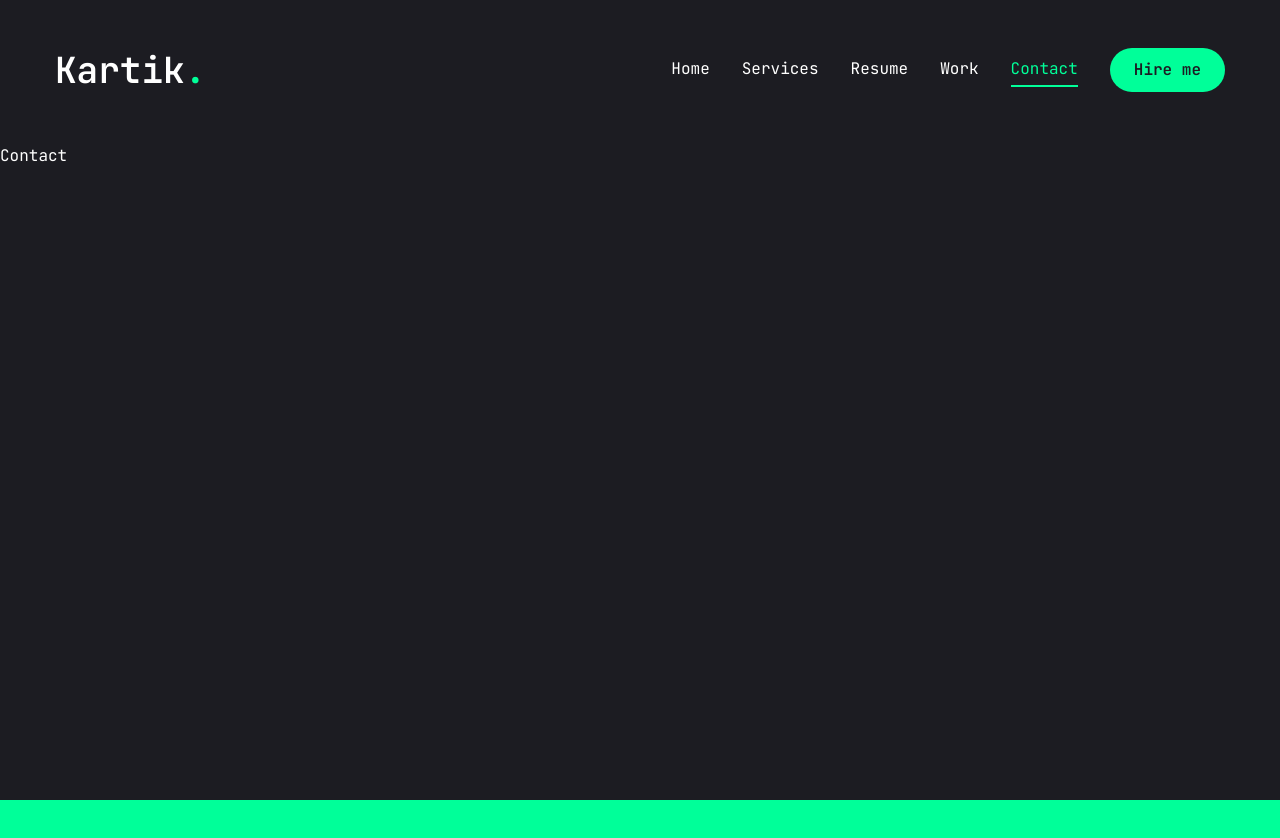
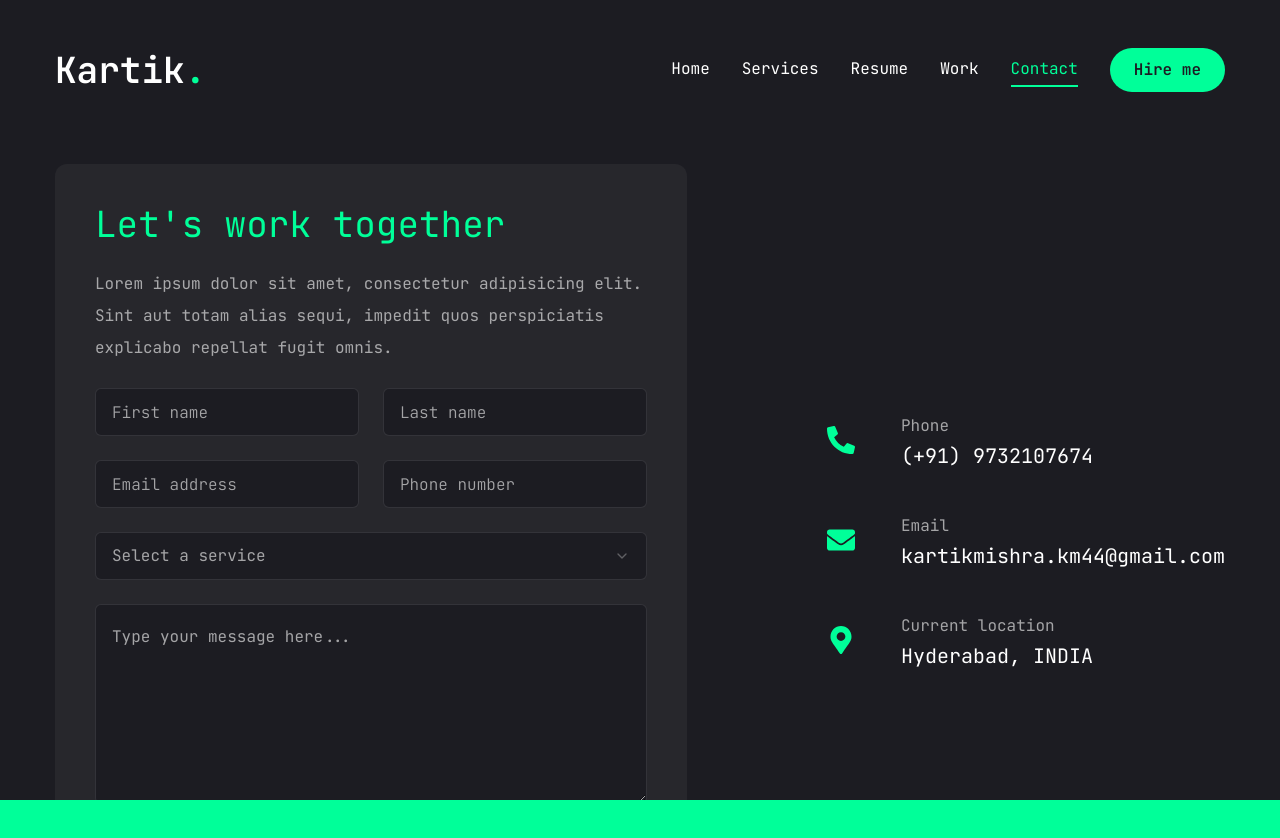
Before and after one commit to mrkartikmishra/nextjs-portfolio, a Next.js app: page /contact in a window 1280 px wide. Shown: the top 838 px of the page. Before the commit the page ends 800 px from the top, so only its background shows below. Built offline with nearby package versions, Linux system fonts and the light colour scheme.

Commit message:
contact page

```diff
--- a/package.json
+++ b/package.json
@@ -24,6 +24,7 @@
     "react-countup": "^6.5.3",
     "react-dom": "^18",
     "react-icons": "^5.3.0",
+    "swiper": "^11.1.11",
     "tailwind-merge": "^2.5.2",
     "tailwindcss-animate": "^1.0.7"
   },
--- a/src/app/contact/page.jsx
+++ b/src/app/contact/page.jsx
@@ -1,4 +1,115 @@
+"use client";
+
+import { motion } from "framer-motion";
+
+import { Button } from "@/components/ui/button";
+import { Input } from "@/components/ui/input";
+import { Textarea } from "@/components/ui/textarea";
+import {
+  Select,
+  SelectContent,
+  SelectGroup,
+  SelectItem,
+  SelectLabel,
+  SelectTrigger,
+  SelectValue,
+} from "@/components/ui/select";
+
+import { FaPhoneAlt, FaEnvelope, FaMapMarkerAlt } from "react-icons/fa";
+
+const contactInfo = [
+  {
+    icon: <FaPhoneAlt />,
+    title: "Phone",
+    description: "(+91) 9732107674",
+  },
+  {
+    icon: <FaEnvelope />,
+    title: "Email",
+    description: "kartikmishra.km44@gmail.com",
+  },
+  {
+    icon: <FaMapMarkerAlt />,
+    title: "Current location",
+    description: "Hyderabad, INDIA",
+  },
+];
+
 const Contact = () => {
-  return <div>Contact</div>;
+  return (
+    <motion.section
+      initial={{ opacity: 0 }}
+      animate={{
+        opacity: 1,
+        transition: { delay: 2.4, duration: 0.4, ease: "easeIn" },
+      }}
+      className="py-6"
+    >
+      <div className="container mx-auto">
+        <div className="flex flex-col xl:flex-row gap-[30px]">
+          <div className="xl:w-[54%] order-2 xl:order-none">
+            <form className="flex flex-col gap-6 p-10 bg-[#27272c] rounded-xl">
+              <h3 className="text-4xl text-accent">Let's work together</h3>
+              <p className="text-white/60">
+                Lorem ipsum dolor sit amet, consectetur adipisicing elit. Sint
+                aut totam alias sequi, impedit quos perspiciatis explicabo
+                repellat fugit omnis.
+              </p>
+              <div className="grid grid-cols-1 gap-6 md:grid-cols-2">
+                <Input type="firstname" placeholder="First name" />
+                <Input type="lastname" placeholder="Last name" />
+                <Input type="email" placeholder="Email address" />
+                <Input type="phone" placeholder="Phone number" />
+              </div>
+              <Select>
+                <SelectTrigger className="w-full">
+                  <SelectValue placeholder="Select a service" />
+                </SelectTrigger>
+                <SelectContent>
+                  <SelectGroup>
+                    <SelectLabel>Select a service</SelectLabel>
+                    <SelectItem value="blockchain">
+                      Blockchain development
+                    </SelectItem>
+                    <SelectItem value="fullstack">
+                      Full stack development
+                    </SelectItem>
+                    <SelectItem value="backend">Backend development</SelectItem>
+                    <SelectItem value="frontend">
+                      Frontend development
+                    </SelectItem>
+                  </SelectGroup>
+                </SelectContent>
+              </Select>
+              <Textarea
+                className="h-[200px]"
+                placeholder="Type your message here..."
+              />
+              <Button size="md" className="max-w-40">
+                Send message
+              </Button>
+            </form>
+          </div>
+          <div className="flex items-center flex-1 order-1 mb-8 xl:justify-end xl:order-none xl:mb-0">
+            <ul className="flex flex-col gap-10">
+              {contactInfo.map((info, index) => {
+                return (
+                  <li key={index} className="flex items-center gap-6">
+                    <div className="w-[52px] xl:w-[72px] bg-[#2727c] text-accent rounded-md flex items-center justify-center">
+                      <div className="text-[28px]">{info.icon}</div>
+                    </div>
+                    <div className="felx-1">
+                      <p className="text-white/60">{info.title}</p>
+                      <h3 className="text-xl">{info.description}</h3>
+                    </div>
+                  </li>
+                );
+              })}
+            </ul>
+          </div>
+        </div>
+      </div>
+    </motion.section>
+  );
 };
 export default Contact;
--- a/src/components/ui/input.jsx
+++ b/src/components/ui/input.jsx
@@ -1,19 +1,20 @@
-import * as React from "react"
+import * as React from "react";
 
-import { cn } from "@/lib/utils"
+import { cn } from "@/lib/utils";
 
 const Input = React.forwardRef(({ className, type, ...props }, ref) => {
   return (
-    (<input
+    <input
       type={type}
       className={cn(
-        "flex h-10 w-full rounded-md border border-slate-200 bg-white px-3 py-2 text-sm ring-offset-white file:border-0 file:bg-transparent file:text-sm file:font-medium placeholder:text-slate-500 focus-visible:outline-none focus-visible:ring-2 focus-visible:ring-slate-950 focus-visible:ring-offset-2 disabled:cursor-not-allowed disabled:opacity-50 dark:border-slate-800 dark:bg-slate-950 dark:ring-offset-slate-950 dark:placeholder:text-slate-400 dark:focus-visible:ring-slate-300",
+        "flex h-[48px] rounded-md border border-white/10 focus:border-accent font-light bg-primary px-4 py-5 text-base placeholder:text-white/60 outline-none",
         className
       )}
       ref={ref}
-      {...props} />)
+      {...props}
+    />
   );
-})
-Input.displayName = "Input"
+});
+Input.displayName = "Input";
 
-export { Input }
+export { Input };
--- a/src/components/ui/select.jsx
+++ b/src/components/ui/select.jsx
@@ -1,112 +1,139 @@
-"use client"
+"use client";
 
-import * as React from "react"
-import * as SelectPrimitive from "@radix-ui/react-select"
-import { Check, ChevronDown, ChevronUp } from "lucide-react"
+import * as React from "react";
+import * as SelectPrimitive from "@radix-ui/react-select";
+import { Check, ChevronDown, ChevronUp } from "lucide-react";
 
-import { cn } from "@/lib/utils"
+import { cn } from "@/lib/utils";
 
-const Select = SelectPrimitive.Root
+const Select = SelectPrimitive.Root;
 
-const SelectGroup = SelectPrimitive.Group
+const SelectGroup = SelectPrimitive.Group;
 
-const SelectValue = SelectPrimitive.Value
+const SelectValue = SelectPrimitive.Value;
 
-const SelectTrigger = React.forwardRef(({ className, children, ...props }, ref) => (
+const SelectTrigger = React.forwardRef(
+  ({ className, children, ...props }, ref) => (
     <SelectPrimitive.Trigger
       ref={ref}
       className={cn(
-      "flex h-10 w-full items-center justify-between rounded-md border border-slate-200 bg-white px-3 py-2 text-sm ring-offset-white placeholder:text-slate-500 focus:outline-none focus:ring-2 focus:ring-slate-950 focus:ring-offset-2 disabled:cursor-not-allowed disabled:opacity-50 [&>span]:line-clamp-1 dark:border-slate-800 dark:bg-slate-950 dark:ring-offset-slate-950 dark:placeholder:text-slate-400 dark:focus:ring-slate-300",
+        "flex h-[48px] w-full items-center justify-between rounded-md border border-white/10 bg-primary px-4 py-5 text-base text-white/60 placeholder:text-white/10 focus:border-accent outline-none",
         className
       )}
-    {...props}>
+      {...props}
+    >
       {children}
       <SelectPrimitive.Icon asChild>
-      <ChevronDown className="h-4 w-4 opacity-50" />
+        <ChevronDown className="w-4 h-4 opacity-50" />
       </SelectPrimitive.Icon>
     </SelectPrimitive.Trigger>
-))
-SelectTrigger.displayName = SelectPrimitive.Trigger.displayName
+  )
+);
+SelectTrigger.displayName = SelectPrimitive.Trigger.displayName;
 
-const SelectScrollUpButton = React.forwardRef(({ className, ...props }, ref) => (
+const SelectScrollUpButton = React.forwardRef(
+  ({ className, ...props }, ref) => (
     <SelectPrimitive.ScrollUpButton
       ref={ref}
-    className={cn("flex cursor-default items-center justify-center py-1", className)}
-    {...props}>
-    <ChevronUp className="h-4 w-4" />
+      className={cn(
+        "flex cursor-default items-center justify-center py-1",
+        className
+      )}
+      {...props}
+    >
+      <ChevronUp className="w-4 h-4" />
     </SelectPrimitive.ScrollUpButton>
-))
-SelectScrollUpButton.displayName = SelectPrimitive.ScrollUpButton.displayName
+  )
+);
+SelectScrollUpButton.displayName = SelectPrimitive.ScrollUpButton.displayName;
 
-const SelectScrollDownButton = React.forwardRef(({ className, ...props }, ref) => (
+const SelectScrollDownButton = React.forwardRef(
+  ({ className, ...props }, ref) => (
     <SelectPrimitive.ScrollDownButton
       ref={ref}
-    className={cn("flex cursor-default items-center justify-center py-1", className)}
-    {...props}>
-    <ChevronDown className="h-4 w-4" />
+      className={cn(
+        "flex cursor-default items-center justify-center py-1",
+        className
+      )}
+      {...props}
+    >
+      <ChevronDown className="w-4 h-4" />
     </SelectPrimitive.ScrollDownButton>
-))
+  )
+);
 SelectScrollDownButton.displayName =
-  SelectPrimitive.ScrollDownButton.displayName
+  SelectPrimitive.ScrollDownButton.displayName;
 
-const SelectContent = React.forwardRef(({ className, children, position = "popper", ...props }, ref) => (
+const SelectContent = React.forwardRef(
+  ({ className, children, position = "popper", ...props }, ref) => (
     <SelectPrimitive.Portal>
       <SelectPrimitive.Content
         ref={ref}
         className={cn(
-        "relative z-50 max-h-96 min-w-[8rem] overflow-hidden rounded-md border border-slate-200 bg-white text-slate-950 shadow-md data-[state=open]:animate-in data-[state=closed]:animate-out data-[state=closed]:fade-out-0 data-[state=open]:fade-in-0 data-[state=closed]:zoom-out-95 data-[state=open]:zoom-in-95 data-[side=bottom]:slide-in-from-top-2 data-[side=left]:slide-in-from-right-2 data-[side=right]:slide-in-from-left-2 data-[side=top]:slide-in-from-bottom-2 dark:border-slate-800 dark:bg-slate-950 dark:text-slate-50",
+          "relative z-50 max-h-96 min-w-[8rem] overflow-hidden rounded-md border border-white/10 bg-primary text-white shadow-md data-[state=open]:animate-in data-[state=closed]:animate-out data-[state=closed]:fade-out-0 data-[state=open]:fade-in-0 data-[state=closed]:zoom-out-95 data-[state=open]:zoom-in-95 data-[side=bottom]:slide-in-from-top-2 data-[side=left]:slide-in-from-right-2 data-[side=right]:slide-in-from-left-2 data-[side=top]:slide-in-from-bottom-2 dark:border-slate-800 dark:bg-slate-950 dark:text-slate-50",
           position === "popper" &&
             "data-[side=bottom]:translate-y-1 data-[side=left]:-translate-x-1 data-[side=right]:translate-x-1 data-[side=top]:-translate-y-1",
           className
         )}
         position={position}
-      {...props}>
+        {...props}
+      >
         <SelectScrollUpButton />
         <SelectPrimitive.Viewport
-        className={cn("p-1", position === "popper" &&
-          "h-[var(--radix-select-trigger-height)] w-full min-w-[var(--radix-select-trigger-width)]")}>
+          className={cn(
+            "p-1",
+            position === "popper" &&
+              "h-[var(--radix-select-trigger-height)] w-full min-w-[var(--radix-select-trigger-width)]"
+          )}
+        >
           {children}
         </SelectPrimitive.Viewport>
         <SelectScrollDownButton />
       </SelectPrimitive.Content>
     </SelectPrimitive.Portal>
-))
-SelectContent.displayName = SelectPrimitive.Content.displayName
+  )
+);
+SelectContent.displayName = SelectPrimitive.Content.displayName;
 
 const SelectLabel = React.forwardRef(({ className, ...props }, ref) => (
   <SelectPrimitive.Label
     ref={ref}
     className={cn("py-1.5 pl-8 pr-2 text-sm font-semibold", className)}
-    {...props} />
-))
-SelectLabel.displayName = SelectPrimitive.Label.displayName
+    {...props}
+  />
+));
+SelectLabel.displayName = SelectPrimitive.Label.displayName;
 
-const SelectItem = React.forwardRef(({ className, children, ...props }, ref) => (
+const SelectItem = React.forwardRef(
+  ({ className, children, ...props }, ref) => (
     <SelectPrimitive.Item
       ref={ref}
       className={cn(
-      "relative flex w-full cursor-default select-none items-center rounded-sm py-1.5 pl-8 pr-2 text-sm outline-none focus:bg-slate-100 focus:text-slate-900 data-[disabled]:pointer-events-none data-[disabled]:opacity-50 dark:focus:bg-slate-800 dark:focus:text-slate-50",
+        "relative flex w-full cursor-default select-none items-center rounded-sm py-1.5 pl-8 pr-2 text-sm outline-none focus:bg-accent focus:text-primary data-[disabled]:pointer-events-none data-[disabled]:opacity-50 dark:focus:bg-slate-800 dark:focus:text-slate-50",
         className
       )}
-    {...props}>
+      {...props}
+    >
       <span className="absolute left-2 flex h-3.5 w-3.5 items-center justify-center">
         <SelectPrimitive.ItemIndicator>
-        <Check className="h-4 w-4" />
+          <Check className="w-4 h-4" />
         </SelectPrimitive.ItemIndicator>
       </span>
 
       <SelectPrimitive.ItemText>{children}</SelectPrimitive.ItemText>
     </SelectPrimitive.Item>
-))
-SelectItem.displayName = SelectPrimitive.Item.displayName
+  )
+);
+SelectItem.displayName = SelectPrimitive.Item.displayName;
 
 const SelectSeparator = React.forwardRef(({ className, ...props }, ref) => (
   <SelectPrimitive.Separator
     ref={ref}
     className={cn("-mx-1 my-1 h-px bg-slate-100 dark:bg-slate-800", className)}
-    {...props} />
-))
-SelectSeparator.displayName = SelectPrimitive.Separator.displayName
+    {...props}
+  />
+));
+SelectSeparator.displayName = SelectPrimitive.Separator.displayName;
 
 export {
   Select,
@@ -119,4 +146,4 @@
   SelectSeparator,
   SelectScrollUpButton,
   SelectScrollDownButton,
-}
+};
--- /dev/null
+++ b/src/components/ui/textarea.jsx
@@ -0,0 +1,19 @@
+import * as React from "react";
+
+import { cn } from "@/lib/utils";
+
+const Textarea = React.forwardRef(({ className, ...props }, ref) => {
+  return (
+    <textarea
+      className={cn(
+        "flex min-h-[80px] w-full rounded-md border border-white/10 bg-primary px-4 py-5 text-base placeholder:text-white/60 focus-visible:outline-none focus-visible:ring-1 focus-visible:ring-accent focus-visible:ring-offset-0 disabled:cursor-not-allowed disabled:opacity-50",
+        className
+      )}
+      ref={ref}
+      {...props}
+    />
+  );
+});
+Textarea.displayName = "Textarea";
+
+export { Textarea };
```
Also changed, not shown: src/app/work/page.jsx (+19 -0 lines), 1 other file (tests, documents, lock files or other folders). Lines whose indentation alone changed are shown as unchanged.
